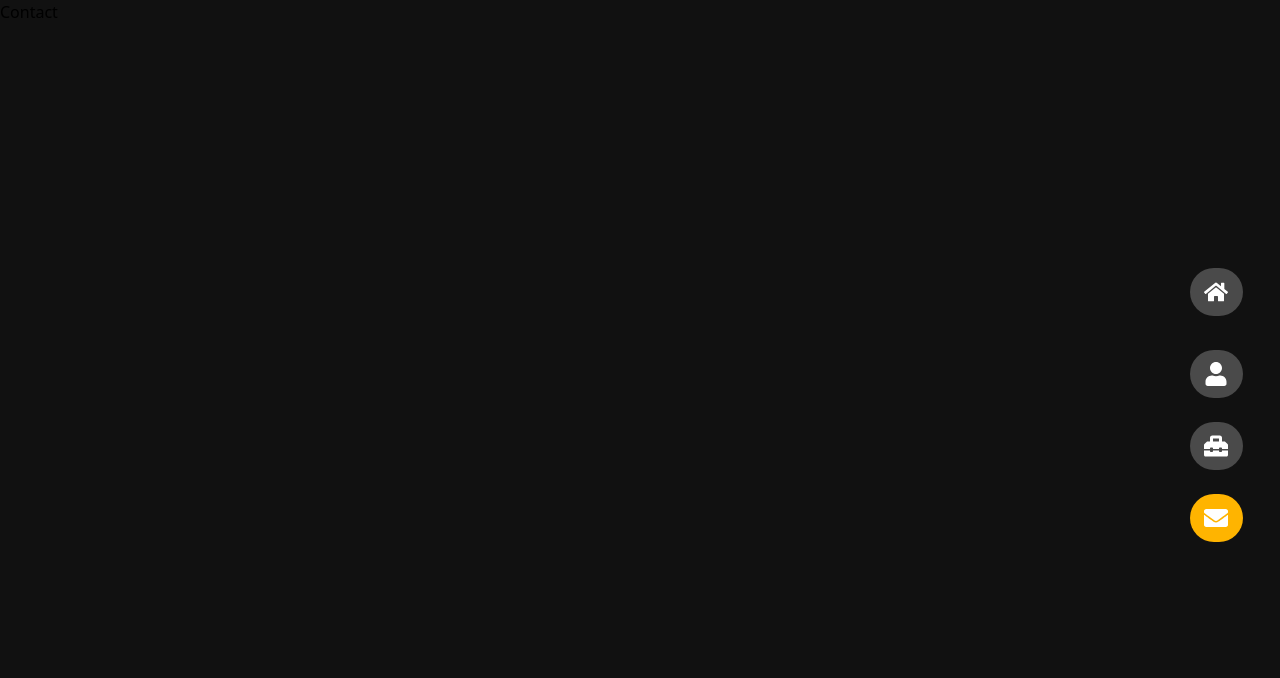
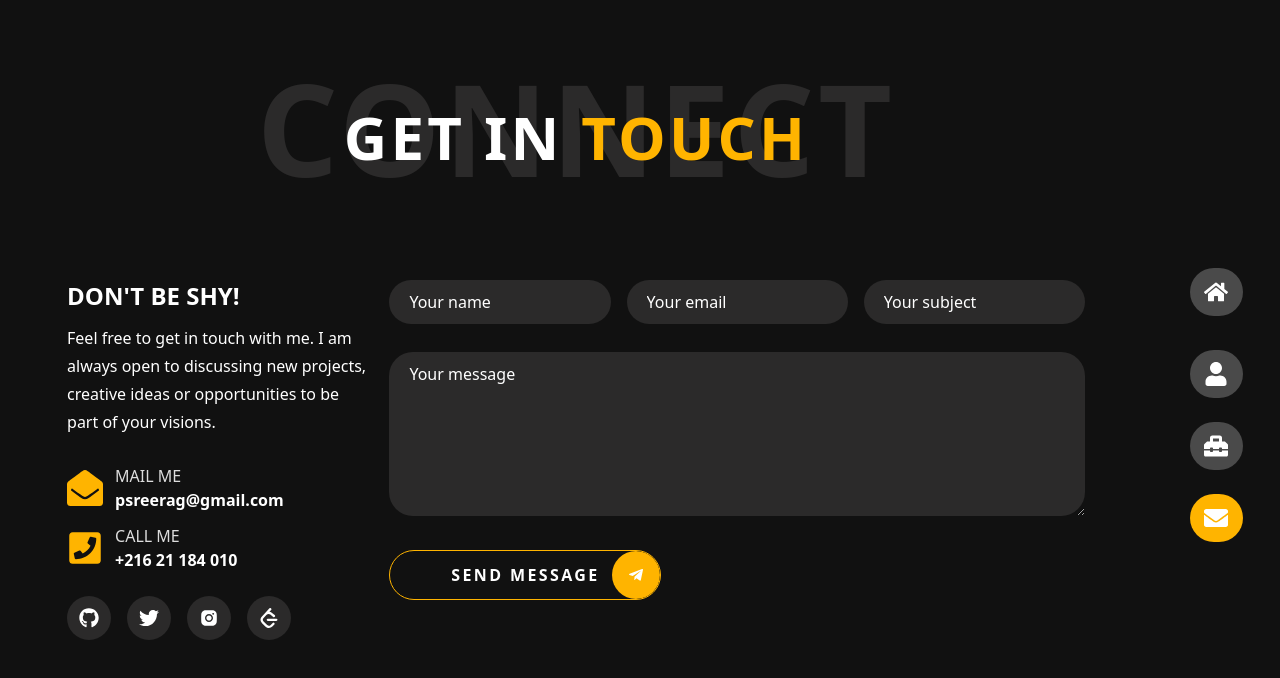
Before and after one commit to sreeragp69/MyPortfolio, a React (Vite) app: page /contact in a window 1280 px wide. Shown: the top 678 px of the page. Built offline with nearby package versions, Linux system fonts and the light colour scheme.

Commit message:
Contact Section add

```diff
--- a/index.html
+++ b/index.html
@@ -4,7 +4,7 @@
     <meta charset="UTF-8" />
     <link rel="icon" type="image/svg+xml" href="/vite.svg" />
     <meta name="viewport" content="width=device-width, initial-scale=1.0" />
-    <title>Poertfolio</title>
+    <title>Portfolio</title>
   </head>
   <body>
     <div id="root"></div>
--- /dev/null
+++ b/src/components/ContactForm/ContactForm.jsx
@@ -0,0 +1,50 @@
+import React from "react";
+import Button from "../Button/Button";
+import { FaTelegramPlane } from "react-icons/fa";
+const ContactForm = () => {
+  return (
+    <form className="w-full flex flex-col items-cente lg:items-start justify-center gap-7 mt-9 lg:mt-0">
+      <div className="w-full gap-8 lg:gap-4 flex justify-between flex-col lg:flex-row items-center">
+        <div className="w-full">
+          <input
+            className="rounded-full w-full bg-gray outline-none text-white placeholder:text-white px-5 py-2.5"
+            type="text"
+            name="email"
+            placeholder="Your name"
+          />
+        </div>
+        <div className="w-full">
+          <input
+            className="rounded-full  w-full bg-gray outline-none text-white placeholder:text-white px-5 py-2.5"
+            type="email"
+            name="email"
+            placeholder="Your email"
+          />
+        </div>
+        <div className="w-full">
+          <input
+            className="rounded-full  w-full bg-gray outline-none text-white placeholder:text-white px-5 py-2.5"
+            type="text"
+            name="subject"
+            placeholder="Your subject"
+          />
+        </div>
+      </div>
+
+      <div className="w-full">
+        <textarea
+          rows={6}
+          className="w-full rounded-3xl bg-gray outline-none text-white placeholder:text-white px-5 py-2.5"
+          name="message"
+          placeholder="Your message"
+        ></textarea>
+      </div>
+
+      <div>
+        <Button Icon={FaTelegramPlane} text={" Send message"} />
+      </div>
+    </form>
+  );
+};
+
+export default ContactForm;
--- /dev/null
+++ b/src/components/Heading/Heading.jsx
@@ -0,0 +1,20 @@
+import React from "react";
+
+const Heading = () => {
+  return (
+    <div className="flex items-center justify-center w-full text-white font-sans font-extrabold">
+      <p className=" hidden  md:flex md:text-8xl lg:text-9xl tracking-wide uppercase text-center leading-none text-gray relative">
+        Connect <br />
+        <span className=" absolute bottom-0 left-0 right-[30%] top-1/3 w-full text-5xl lg:text-6xl text-white">
+          get in <span className="text-primary">touch</span>
+        </span>
+      </p>
+
+      <p className="bg-[#000] p-4 py-4 w-full text-3xl tracking-wider uppercase flex md:hidden">
+      get in {" "}  <span className="text-primary ml-1.5"> touch</span>
+      </p>
+    </div>
+  );
+};
+
+export default Heading;
--- a/src/components/Navbar/Sidebar.jsx
+++ b/src/components/Navbar/Sidebar.jsx
@@ -2,59 +2,55 @@ import React from "react";
 import { FaEnvelope, FaHome, FaToolbox, FaUser } from "react-icons/fa";
 import { NavLink } from "react-router-dom";
 
-const Sidebar = ({ isOpen }) => {
+const Sidebar = ({ isOpen, closeSidebar }) => {
   return (
     <div
-      className={`fixed p-4 top-0  left-0 h-screen w-full bg-[#252525] text-white transition-transform duration-300 ${
+      className={`z-10 SIDEBAR fixed p-4 top-0 left-0 h-screen w-full bg-[#252525] text-white transition-transform duration-300 ${
         isOpen ? "translate-x-0" : "-translate-x-full"
       }`}
     >
-      <ul className="mt-10  flex flex-col items-start p-4 font-medium uppercase gap-1">
-        <li className="border-b border-mid-gray  py-4 w-full flex items-start">
+      <ul className="mt-10 flex flex-col items-start p-4 font-medium uppercase gap-1">
+        <li className="border-b border-mid-gray py-4 w-full flex items-start">
           <NavLink
-          to={"/"}
+            to={"/"}
             className={({ isActive }) =>
-              ` ${
-                isActive ? " text-primary  " : " text-white "
-              }  flex items-center justify-start  gap-3  w-full `
+              `${isActive ? "text-primary" : "text-white"} flex items-center justify-start gap-3 w-full`
             }
+            onClick={closeSidebar}
           >
             <FaHome className="text-xl" /> <span>Home</span>
           </NavLink>
         </li>
-        <li className="border-b border-mid-gray   py-4 w-full flex items-start">
+        <li className="border-b border-mid-gray py-4 w-full flex items-start">
           <NavLink
             to="/about"
             className={({ isActive }) =>
-              ` ${
-                isActive ? " text-primary  " : " text-white "
-              }  flex items-center justify-start  gap-3  w-full`
+              `${isActive ? "text-primary" : "text-white"} flex items-center justify-start gap-3 w-full`
             }
+            onClick={closeSidebar}
           >
             <FaUser className="text-xl" />
             About
           </NavLink>
         </li>
-        <li className="border-b border-mid-gray   py-4 w-full flex items-start">
+        <li className="border-b border-mid-gray py-4 w-full flex items-start">
           <NavLink
-           to="/portfolio"
+            to="/portfolio"
             className={({ isActive }) =>
-              ` ${
-                isActive ? " text-primary  " : " text-white "
-              }  flex items-center justify-start  gap-3  w-full`
+              `${isActive ? "text-primary" : "text-white"} flex items-center justify-start gap-3 w-full`
             }
+            onClick={closeSidebar}
           >
-            <FaToolbox className="text-xl" /> Portfolio{" "}
+            <FaToolbox className="text-xl" /> Portfolio
           </NavLink>
         </li>
-        <li className="border-b border-mid-gray   py-4 w-full flex items-start">
+        <li className="border-b border-mid-gray py-4 w-full flex items-start">
           <NavLink
             to="/contact"
             className={({ isActive }) =>
-              ` ${
-                isActive ? " text-primary  " : " text-white "
-              } flex items-center justify-start  gap-3  w-full`
+              `${isActive ? "text-primary" : "text-white"} flex items-center justify-start gap-3 w-full`
             }
+            onClick={closeSidebar}
           >
             <FaEnvelope className="text-2xl" />
             Contact
--- a/src/pages/About.jsx
+++ b/src/pages/About.jsx
@@ -2,7 +2,7 @@ import React from 'react'
 
 const About = () => {
   return (
-    <div>About</div>
+    <div className='text-white '>About</div>
   )
 }
 
--- a/src/pages/Contact.jsx
+++ b/src/pages/Contact.jsx
@@ -1,9 +1,83 @@
-import React from 'react'
+import React from "react";
+import Heading from "../components/Heading/Heading";
+import {
+  FaEnvelopeOpen,
+  FaGithub,
+  FaPhone,
+  FaPhoneSquare,
+  FaTwitter,
+} from "react-icons/fa";
+import { AiFillInstagram } from "react-icons/ai";
+import { SiLeetcode } from "react-icons/si";
+import ContactForm from "../components/ContactForm/ContactForm";
 
 const Contact = () => {
   return (
-    <div>Contact</div>
-  )
-}
+    <section className="w-full  relative flex items-center justify-center bg-black ">
+      {/* CONTAINER  */}
+      <div className="max-w-2xl pb-10  lg:max-w-full md:py-8  mx-auto w-[96%] px-4 lg:px-10 pr-4 flex-col  justify-start lg:gap-12 min-h-screen flex items-center">
+        {/* CONTACT HEADER */}
+        <div className="flex  justify-center items-center  w-full  md:p-3 m-3 md:m-5 ">
+          <Heading />
+        </div>
 
-export default Contact
+        {/* COTACT */}
+        <div className="flex pb-4 flex-col lg:flex-row  w-full items-start  justify-between gap-5 text-white px-1 py-2">
+          <div className="lg:w-[30%]  flex flex-col items-start justify-start gap-4">
+            <div className="">
+              <h2 className="font-bold text-white pb-3 text-2xl">
+                DON'T BE SHY!
+              </h2>
+              <p className="pb-3 leading-7">
+                Feel free to get in touch with me. I am always open to
+                discussing new projects, creative ideas or opportunities to be
+                part of your visions.
+              </p>
+            </div>
+
+            <div className="flex flex-col gap-3 ">
+              <div className="flex items-center gap-3">
+                <FaEnvelopeOpen className="text-4xl text-primary" />
+                <div>
+                  <p className="uppercase text-light-gray">mail me</p>
+                  <p className="text-white font-bold">psreerag@gmail.com</p>
+                </div>
+              </div>
+
+              <div className="flex items-center gap-3">
+                <FaPhoneSquare className="text-4xl text-primary" />
+                <div>
+                  <p className="uppercase text-light-gray">call me</p>
+                  <p className="text-white font-bold">+216 21 184 010</p>
+                </div>
+              </div>
+            </div>
+
+            <div className="flex items-center justify-between gap-4 mt-2 text-xl">
+              <div className="p-3 bg-gray rounded-full">
+                <FaGithub />
+              </div>
+
+              <div className="p-3 bg-gray rounded-full">
+                <FaTwitter />
+              </div>
+
+              <div className="p-3 bg-gray rounded-full">
+                <AiFillInstagram />
+              </div>
+
+              <div className="p-3 bg-gray rounded-full">
+                <SiLeetcode />
+              </div>
+            </div>
+          </div>
+          <div className="w-full lg:w-[69%] text-white flex flex-col gap-5">
+           <ContactForm/>
+          </div>
+        </div>
+      </div>
+    </section>
+  );
+};
+
+export default Contact;
--- a/src/pages/Home.jsx
+++ b/src/pages/Home.jsx
@@ -27,7 +27,9 @@ const Home = () => {
 
   return (
     <section className="w-full relative flex items-center justify-center bg-black">
+      {/* CONTAINER  */}
       <div className="max-w-xl lg:max-w-full py-8 justify-center lg:gap-12 min-h-screen flex flex-col lg:flex-row items-center">
+        {/* MAIN IMGAE SECTION */}
         <div className=" lg:imageSection lg:w-[38%]  h-full lg:rounded-[2rem] m-1 bg-transparent mb-5 flex items-center justify-center">
           <div className="rounded-full w-full h-full border-4 lg:border-none border-[#252525]">
             <img
@@ -47,6 +49,7 @@ const Home = () => {
           </div>
         </div>
 
+        {/* MY DETAILS SECTION */}
         <div className="contentSection lg:w-[50%] m-1   text-white">
           <div className="p-3 lg:pl-12 ml-6 lg:mb-3  relative">
             <h1 className="headingBar  text-3xl text-primary lg:text-[2.9rem] leading-10 lg:leading-[3.3rem] uppercase font-bold text-center lg:text-start">
--- a/src/pages/Portfolio.jsx
+++ b/src/pages/Portfolio.jsx
@@ -2,7 +2,7 @@ import React from 'react'
 
 const Portfolio = () => {
   return (
-    <div>Portfolio</div>
+    <div className='text-white'>Portfolio</div>
   )
 }
 
```
Also changed, not shown: src/components/Navbar/Navbar.jsx (+18 -17 lines).
